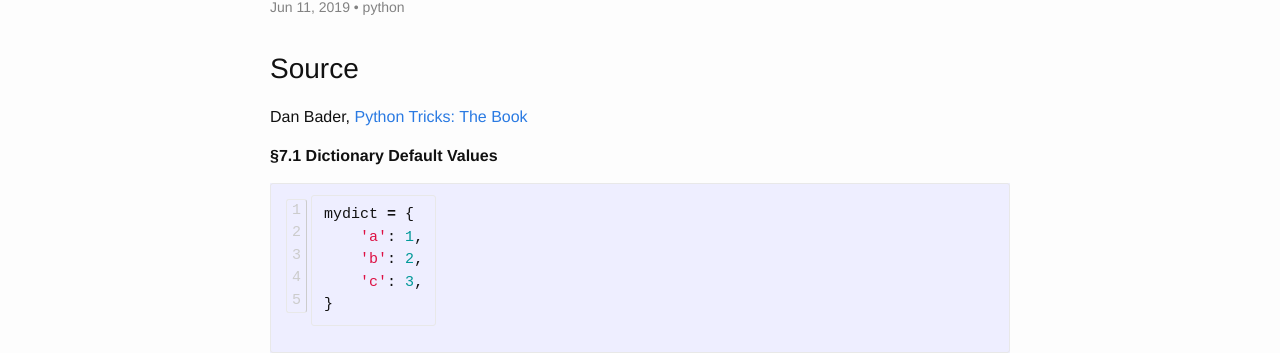
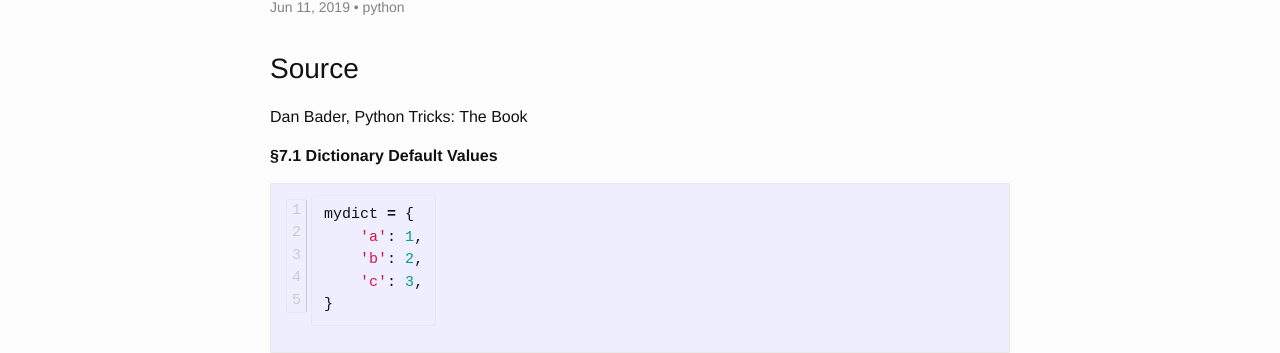
Before and after one commit to bitfragment/exs, a Jekyll site: the page built from _posts/2019-06-11-dictionary-lookup.md, in a window 1280 px wide. Shown: the part 146-499 px from the top of the page. Built offline with Jekyll 4.4.1, drawn with Linux system fonts in a browser that asks for light colours.

Commit message:
Allow source title without URL

```diff
--- a/_layouts/post.html
+++ b/_layouts/post.html
@@ -19,9 +19,15 @@ layout: default
   </header>
 
   <div class="post-content" itemprop="articleBody">
-    {% if page.src-author and page.src-title and page.src-url %}
+    {% if page.src-author and page.src-title %}
       <h2>Source</h2>
-      <p>{{ page.src-author }}, <a href="{{ page.src-url }}">{{ page.src-title}}</a></p>
+      <p>{{ page.src-author }},
+        {% if page.src-url }
+          <a href="{{ page.src-url }}">{{ page.src-title }}</a>
+        {% else %}
+          {{ page.src-title }}
+        {% endif %}
+      </p>
     {% endif %}
     {{ content }}
   </div>
```
